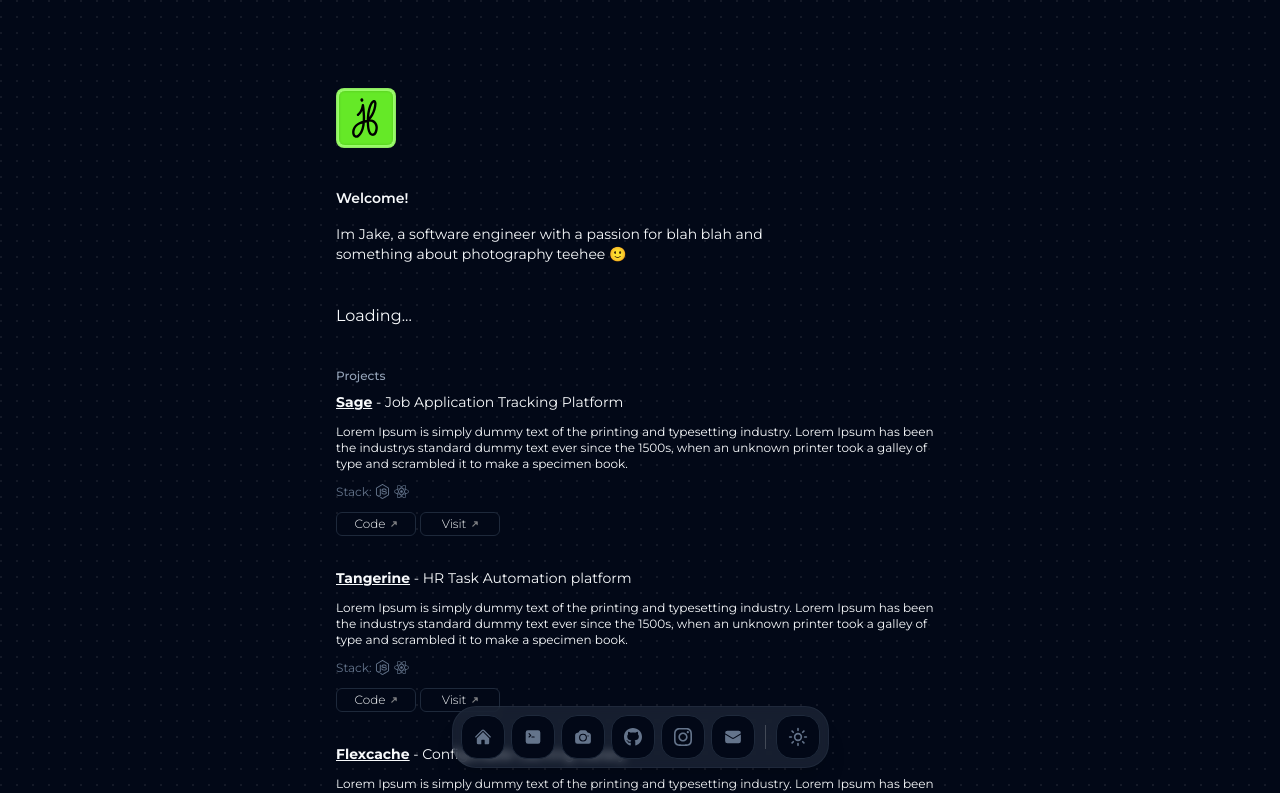
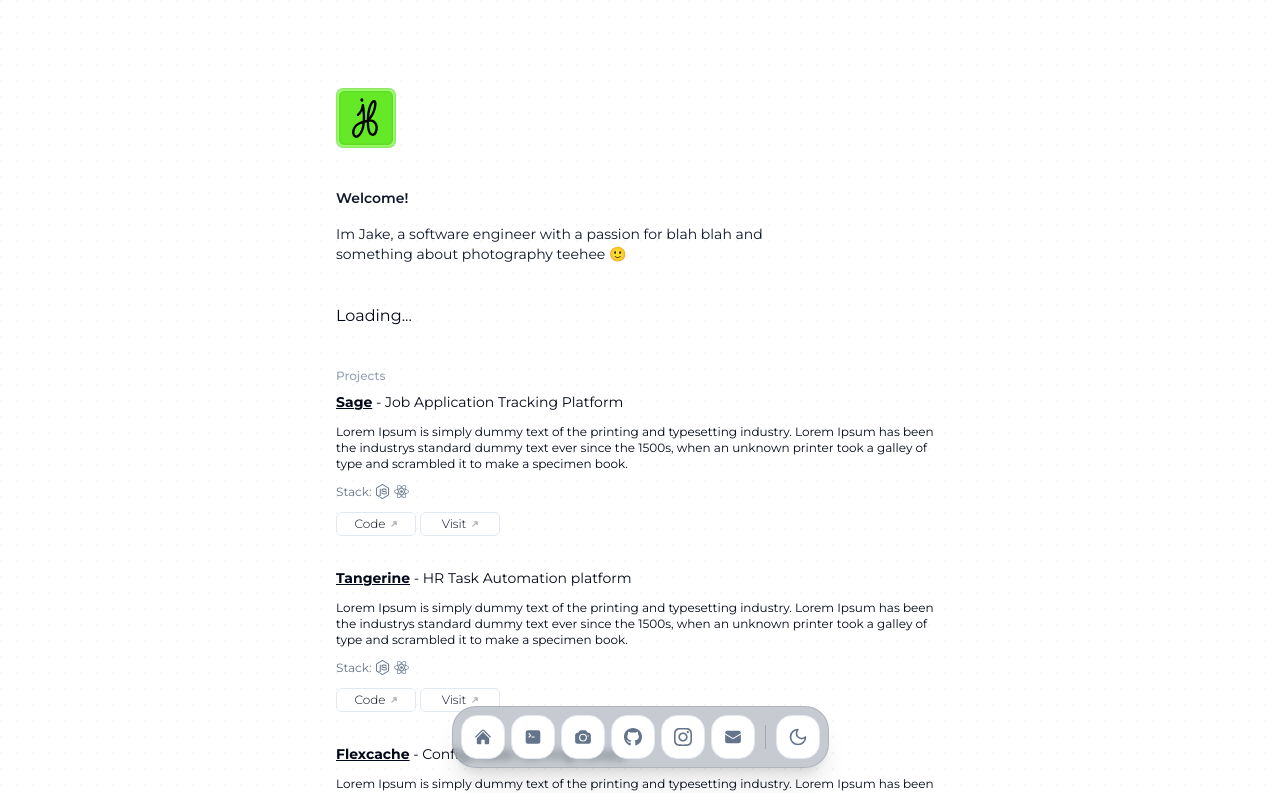
Before and after one commit to jakebayar/portfolio, a Next.js app: page / in a window 1280 px wide. Shown: the top 793 px of the page. Built offline with nearby package versions, Linux system fonts and the light colour scheme; no server answers.

Commit message:
bug with theme changing on each refresh fixed

```diff
--- a/src/components/Menu.tsx
+++ b/src/components/Menu.tsx
@@ -54,13 +54,13 @@
 ]
 const Divider = () => <div className="h-6 w-px bg-primary/20 mx-1"></div>;
 
-
 export default function Menu() {
 
     const { theme, resolvedTheme, setTheme } = useTheme();
     const [isMounted, setIsMounted] = useState(false);
 
     const toggleTheme = () => {
+        const currentTheme = resolvedTheme || theme;
         setTheme(theme === 'light' ? 'dark' : 'light')
     };
 
@@ -68,14 +68,16 @@
         setIsMounted(true);
     }, []);
 
-    const currentTheme = resolvedTheme || theme;
 
-    const renderThemeToggleIcon = () => {
-        setTheme(currentTheme === 'dark' ? 'light' : 'dark');
-    };
+
+    // const renderThemeToggleIcon = () => {
+    //     setTheme(currentTheme === 'dark' ? 'light' : 'dark');
+    // };
+
+    const themeIcon = resolvedTheme === 'dark' || (resolvedTheme === 'system' && theme === 'dark') ? <Sun className='h-5 w-5' /> : <Moon className="h-5 w-5" />;
 
     if (!isMounted) {
-        renderThemeToggleIcon()
+        // renderThemeToggleIcon()
         return null; // or a loader/placeholder
     }
 
@@ -107,8 +109,8 @@
                     }
                     <Divider />
                     <Button variant="outline" size="icon" onClick={toggleTheme} className='w-11 h-11 rounded-2xl text-slate-500'>
-                        {currentTheme === 'dark' ? <Sun className='h-5 w-5' /> : <Moon className="h-5 w-5" />}
-
+                        {/* {currentTheme === 'dark' ? <Sun className='h-5 w-5' /> : <Moon className="h-5 w-5" />} */}
+                        {themeIcon}
                     </Button>
 
                 </div>
```
